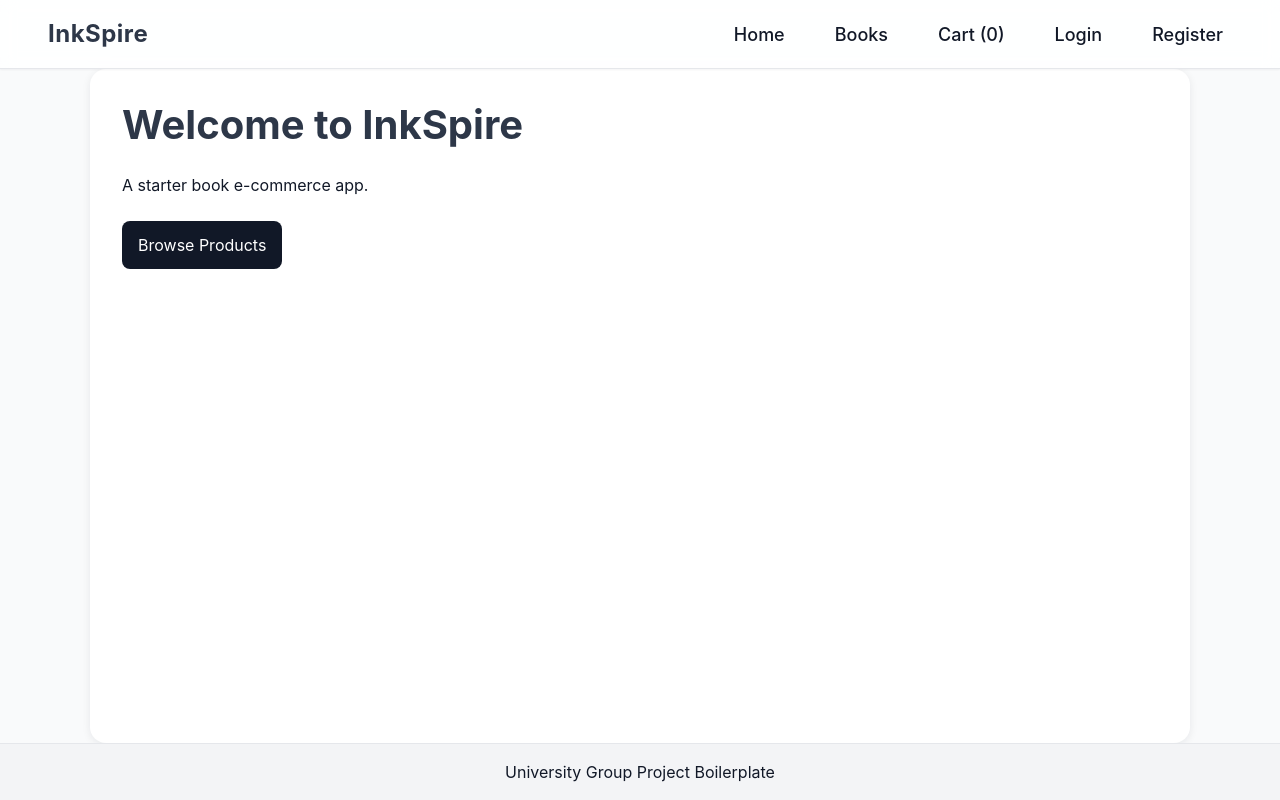
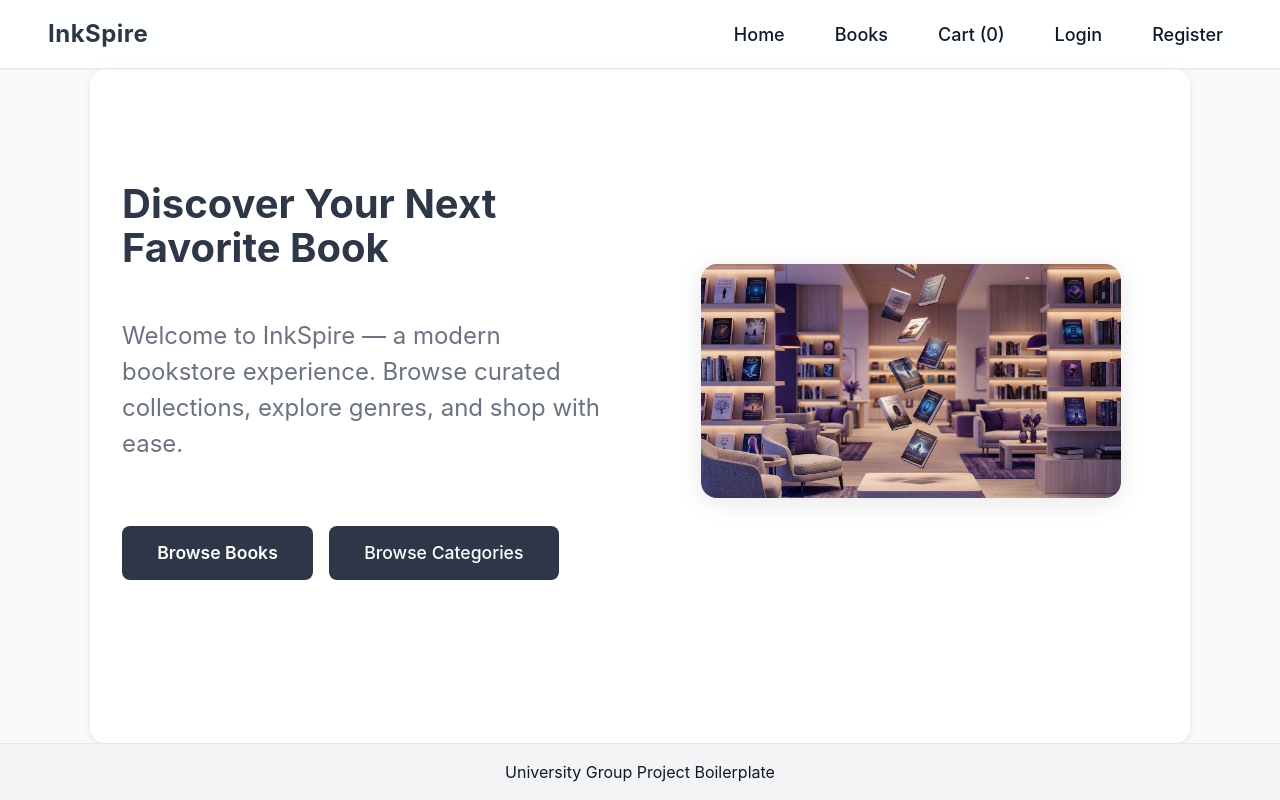
Before and after one commit to yossifabdelfattah/inkspire, a React (Vite) app in the folder apps/client/: page / in a window 1280 px wide. Built offline with nearby package versions, Linux system fonts and the light colour scheme.

Commit message:
upgraded to react version 19, installed mantine and updated homepage hero section UI

```diff
--- a/apps/client/src/main.jsx
+++ b/apps/client/src/main.jsx
@@ -6,10 +6,12 @@ import { GlobalStyles } from './styles/GlobalStyles';
 import { AuthProvider } from './context/AuthContext';
 import { CartProvider } from './context/CartContext';
 import { ThemeProvider } from 'styled-components';
+import { MantineProvider } from '@mantine/core';
 import theme from './styles/theme';
 
 ReactDOM.createRoot(document.getElementById('root')).render(
   <React.StrictMode>
+    <MantineProvider withGlobalStyles withNormalizeCSS>
       <ThemeProvider theme={theme}>
         <BrowserRouter>
           <AuthProvider>
@@ -20,5 +22,6 @@ ReactDOM.createRoot(document.getElementById('root')).render(
           </AuthProvider>
         </BrowserRouter>
       </ThemeProvider>
+    </MantineProvider>
   </React.StrictMode>
 );
--- a/apps/client/src/pages/Home.jsx
+++ b/apps/client/src/pages/Home.jsx
@@ -1,23 +1,150 @@
 import { Link } from 'react-router-dom';
 import styled from 'styled-components';
-import Button from '../components/common/Button';
+import { Button as MantineButton } from '@mantine/core';
+import { motion } from 'framer-motion';
+import heroImg from '../assets/hero.png';
 
-const Wrapper = styled.section`
-  display: grid;
-  gap: 1rem;
+const HeroSection = styled.section`
+  display: flex;
+  align-items: center;
+  justify-content: space-between;
+  min-height: 70vh;
+  padding: ${({ theme }) => theme.spacing.lg} 0;
+  gap: ${({ theme }) => theme.spacing.lg};
+  @media (max-width: 900px) {
+    flex-direction: column-reverse;
+    text-align: center;
+    gap: ${({ theme }) => theme.spacing.md};
+    min-height: 60vh;
+  }
+`;
+
+const HeroContent = styled(motion.div)`
+  flex: 1 1 0;
+  display: flex;
+  flex-direction: column;
+  align-items: flex-start;
+  justify-content: center;
+  gap: ${({ theme }) => theme.spacing.md};
+  @media (max-width: 900px) {
+    align-items: center;
+  }
+`;
+
+const Headline = styled(motion.h1)`
+  font-size: ${({ theme }) => theme.font.size.h1};
+  font-weight: ${({ theme }) => theme.font.weight.bold};
+  color: ${({ theme }) => theme.colors.primary};
+  margin-bottom: ${({ theme }) => theme.spacing.sm};
+  line-height: 1.1;
+  @media (max-width: 600px) {
+    font-size: 2rem;
+  }
+`;
+
+const Description = styled(motion.p)`
+  font-size: ${({ theme }) => theme.font.size.lg};
+  color: ${({ theme }) => theme.colors.textMuted};
+  margin-bottom: ${({ theme }) => theme.spacing.md};
+  max-width: 32rem;
+`;
+
+const CTAGroup = styled(motion.div)`
+  display: flex;
+  gap: ${({ theme }) => theme.spacing.sm};
+  @media (max-width: 600px) {
+    flex-direction: column;
+    width: 100%;
+    gap: ${({ theme }) => theme.spacing.xs};
+    button, a {
+      width: 100%;
+    }
+  }
 `;
 
 function Home() {
   return (
-    <Wrapper>
-      <h1>Welcome to InkSpire</h1>
-      <p>A starter book e-commerce app.</p>
-      <div>
-        <Link to="/products">
-          <Button>Browse Products</Button>
-        </Link>
-      </div>
-    </Wrapper>
+    <HeroSection>
+      <HeroContent
+        initial={{ opacity: 0, x: -40 }}
+        animate={{ opacity: 1, x: 0 }}
+        transition={{ duration: 0.7, type: 'spring', stiffness: 60 }}
+      >
+        <Headline
+          initial={{ opacity: 0, y: 20 }}
+          animate={{ opacity: 1, y: 0 }}
+          transition={{ delay: 0.1, duration: 0.7, type: 'spring', stiffness: 60 }}
+        >
+          Discover Your Next Favorite Book
+        </Headline>
+        <Description
+          initial={{ opacity: 0, y: 20 }}
+          animate={{ opacity: 1, y: 0 }}
+          transition={{ delay: 0.2, duration: 0.7, type: 'spring', stiffness: 60 }}
+        >
+          Welcome to InkSpire — a modern bookstore experience. Browse curated collections, explore genres, and shop with ease.
+        </Description>
+        <CTAGroup
+          initial={{ opacity: 0, y: 20 }}
+          animate={{ opacity: 1, y: 0 }}
+          transition={{ delay: 0.3, duration: 0.7, type: 'spring', stiffness: 60 }}
+        >
+          <Link to="/products">
+            <MantineButton
+              size="md"
+              radius="md"
+              color="indigo"
+              style={{
+                fontWeight: 600,
+                fontSize: '1.1rem',
+                padding: '0.85rem 2.2rem',
+                minHeight: '44px',
+              }}
+            >
+              Browse Books
+            </MantineButton>
+          </Link>
+          <Link to="/products?category=all">
+            <MantineButton
+              size="md"
+              variant="outline"
+              radius="md"
+              color="indigo"
+              style={{
+                fontWeight: 500,
+                fontSize: '1.1rem',
+                padding: '0.85rem 2.2rem',
+                minHeight: '44px',
+              }}
+            >
+              Browse Categories
+            </MantineButton>
+          </Link>
+        </CTAGroup>
+      </HeroContent>
+      <motion.div
+        initial={{ opacity: 0, y: 40 }}
+        animate={{ opacity: 1, y: 0 }}
+        transition={{ duration: 0.8, delay: 0.2, type: 'spring', stiffness: 60 }}
+        style={{ flex: '1 1 0', display: 'flex', alignItems: 'center', justifyContent: 'center', minWidth: 0 }}
+        aria-hidden="true"
+      >
+        <img
+          src={heroImg}
+          alt="Modern online bookstore hero"
+          style={{
+            width: '100%',
+            maxWidth: 420,
+            height: 'auto',
+            borderRadius: '1rem',
+            boxShadow: '0 4px 24px rgba(16,24,40,0.10)',
+            objectFit: 'cover',
+            background: '#f3f4f6',
+          }}
+          loading="eager"
+        />
+      </motion.div>
+    </HeroSection>
   );
 }
 
```
Also changed, not shown: apps/client/package.json (+5 -2 lines), apps/client/src/assets/hero.png (added). Lines whose indentation alone changed are shown as unchanged.
